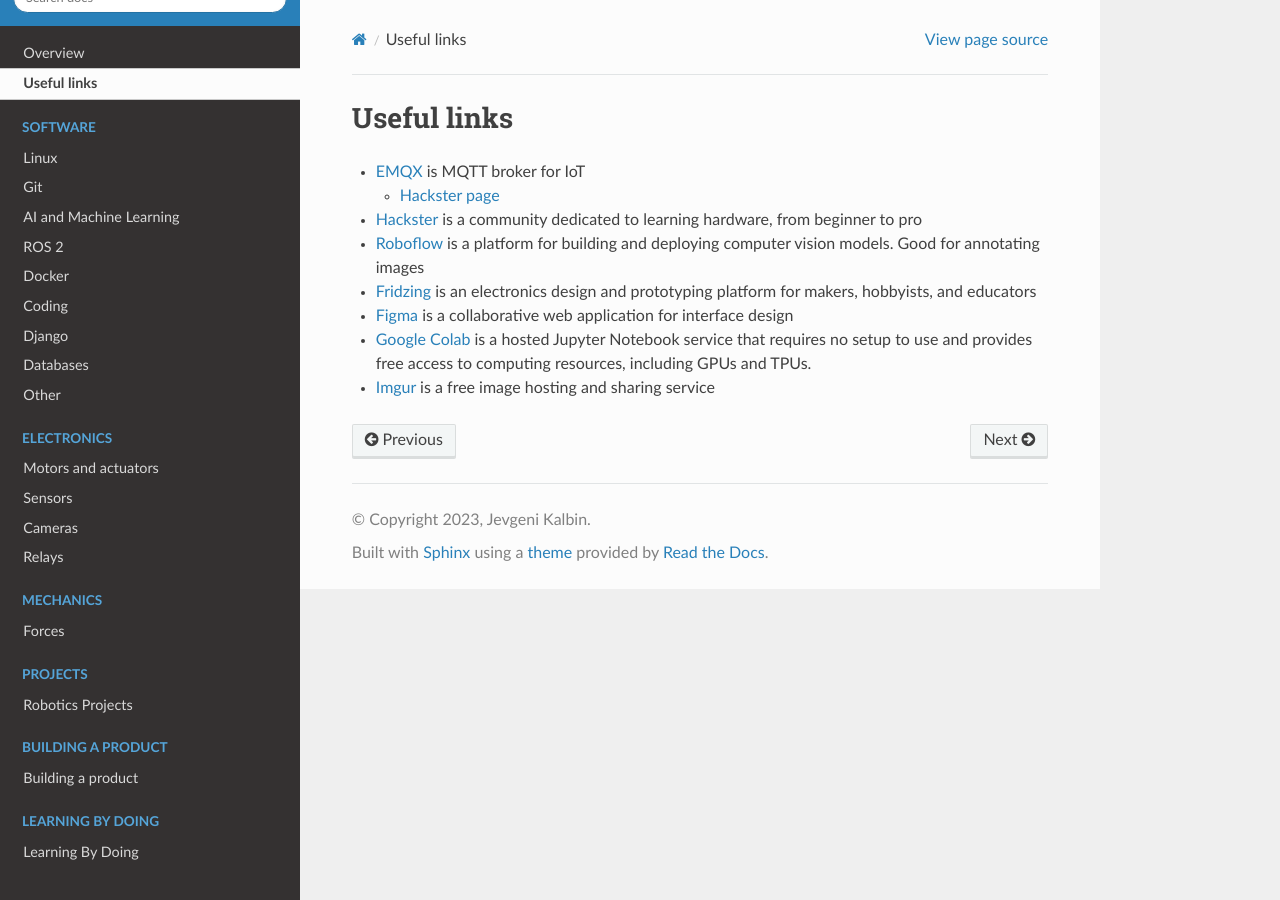
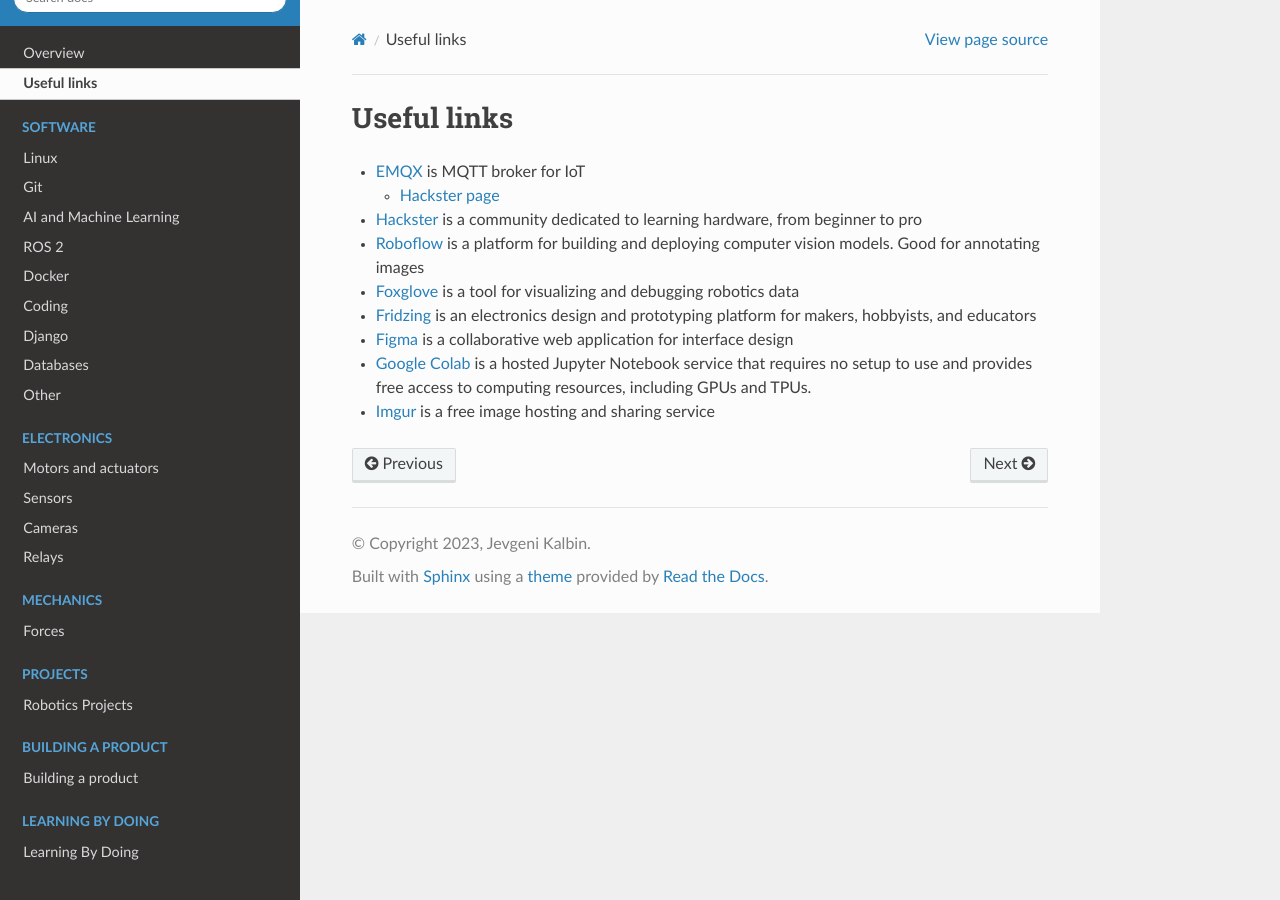
Before and after one commit to jevgenik/manuals, a Sphinx documentation site: the page built from source/files/useful.rst, in a window 1280 px wide. Built offline with Sphinx 7.4.7 and the Read the Docs theme 2.0.0, drawn with Linux system fonts in a browser that asks for light colours.

Commit message:
useful.rst Foxglove

```diff
--- a/source/files/useful.rst
+++ b/source/files/useful.rst
@@ -10,6 +10,8 @@ Useful links
 
 * `Roboflow <https://roboflow.com/>`_ is a platform for building and deploying computer vision models. Good for annotating images
 
+* `Foxglove <https://foxglove.dev/>`_ is a tool for visualizing and debugging robotics data
+
 * `Fridzing <https://fritzing.org/>`_ is an electronics design and prototyping platform for makers, hobbyists, and educators
 
 * `Figma <https://www.figma.com/>`_  is a collaborative web application for interface design
```
